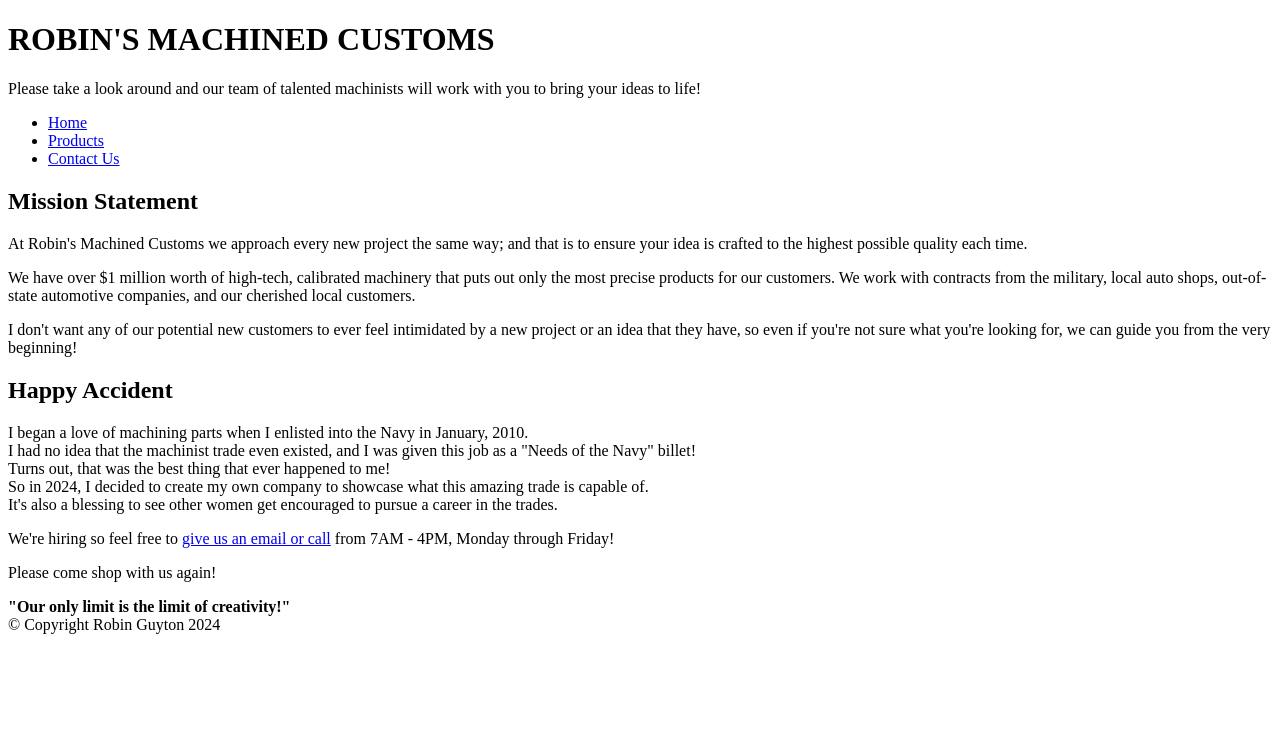
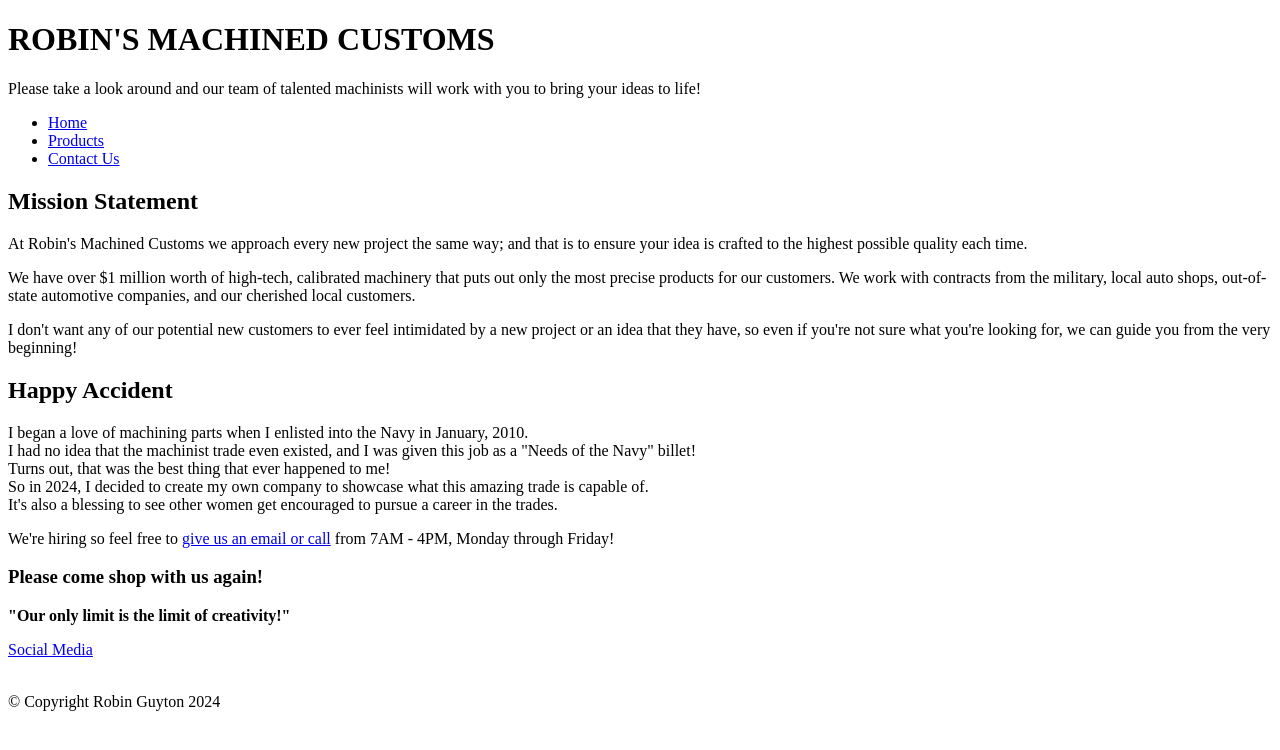
Before and after one commit to robinguyton/COMP001-Mod3-Online-Store, a plain HTML site: page index.html in a window 1280 px wide. Drawn offline with Linux system fonts and the light colour scheme.

Commit message:
Completed Footer

```diff
--- a/index.html
+++ b/index.html
@@ -57,9 +57,11 @@
 
     <footer>
         <!-- Footer closing goes here, as well as copyright-->
-        <p>Please come shop with us again!</p>
+        <h3>Please come shop with us again!</h3>
         <p><b>"Our only limit is the limit of creativity!"</b>
-        <br>&copy; Copyright Robin Guyton 2024 </p>
+        <p><a href="https://github.com/robinguyton" target="_blank" >Social Media</a></p>
+        <p><br>&copy; Copyright Robin Guyton 2024</p>
+
 
     </footer>
 
--- a/products.html
+++ b/products.html
@@ -1,7 +1,24 @@
+<!DOCTYPE html>
+<html lang="en">
+<head>
+    <meta charset="UTF-8">
+    <meta name="viewport" content="width=device-width, initial-scale=1.0">
+    <title>Robin's Machined Customs</title>
+
+    <link rel="icon" href="/images/favicon.ico" alt="Store Logo MR Rating Badge">
+
+</head>
+<body>
+
+<h1>ROBIN'S MACHINED CUSTOMS</h1>
+
+<h2>Products</h2>
+
 <section id="photos">
     <!--Example of a single div set -->
     <div>
-        <h1>Products</h1>
+
+
         <p><b>Please take a look at some of the products we offer.
         <br>We offer a variety of fun, simple, and complex creations!
         </b></p>
@@ -27,3 +44,7 @@
     </div>
 
   </section>
+
+  </body>
+
+  </html>
```
